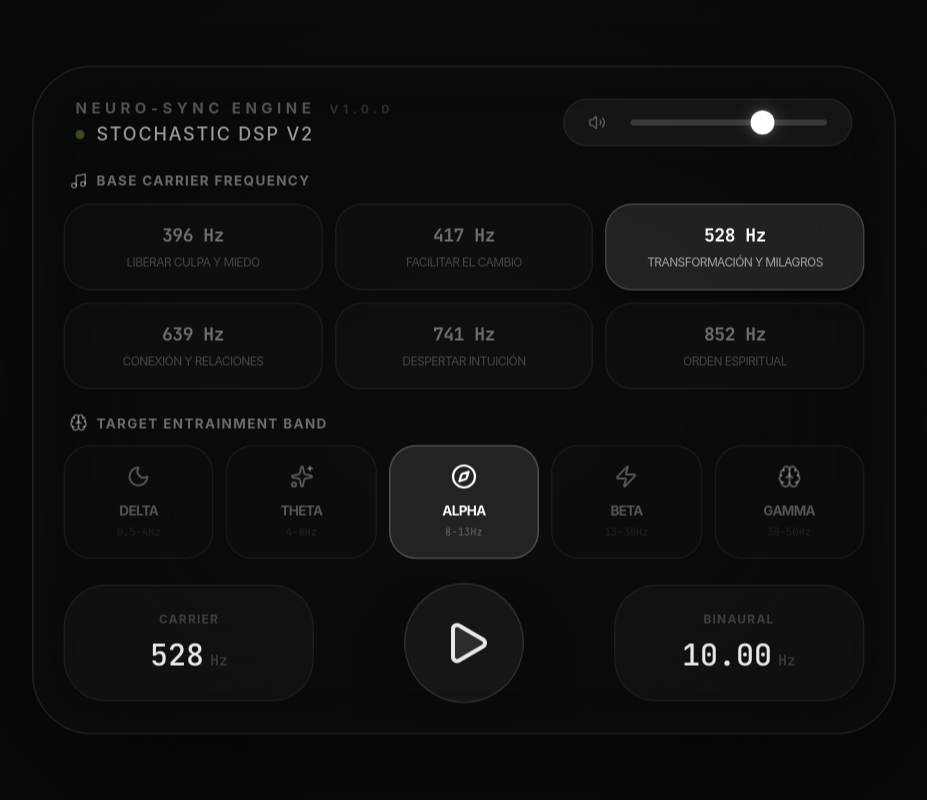
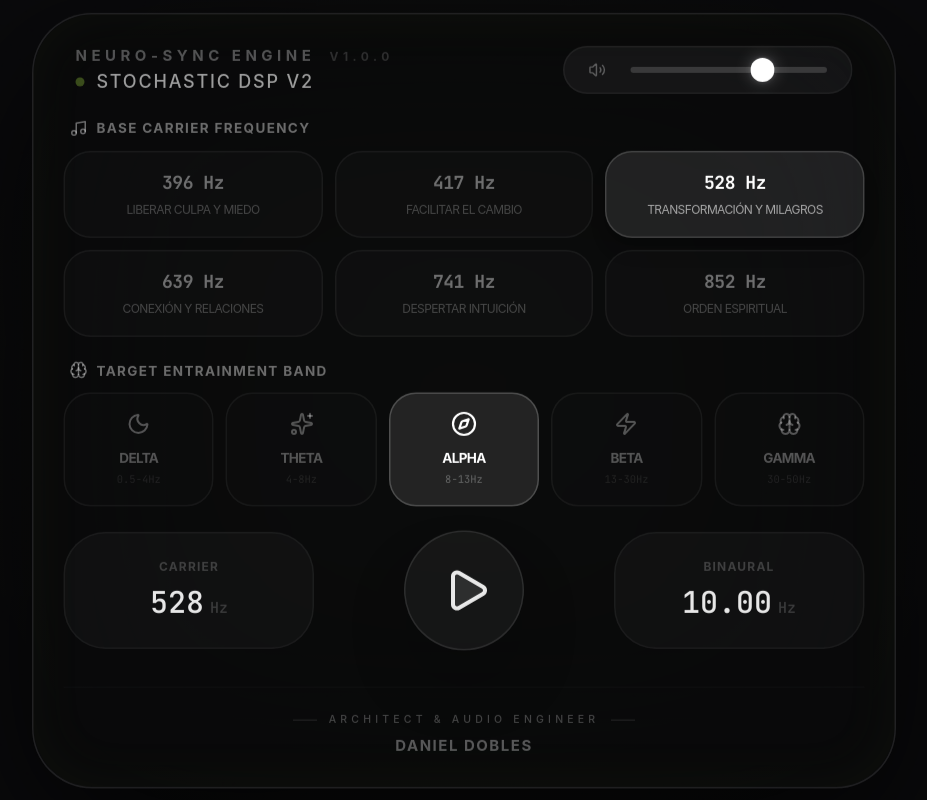
Before and after one commit to DanielDobles/Sonidos-Binaurales-Modulares, a Next.js app: page / in a window 1280 px wide. Shown: the whole page, without its empty margins (176-1103 px from the left). Built offline with nearby package versions, Linux system fonts and the light colour scheme.

Commit message:
feat: add creator and sound engineer credits to footer

```diff
--- a/components/BinauralBeatsApp.tsx
+++ b/components/BinauralBeatsApp.tsx
@@ -442,6 +442,16 @@ export default function BinauralBeatsApp() {
             </div>
           </div>
         </div>
+
+        {/* Creator Footer */}
+        <div className="mt-2 pt-4 border-t border-white/5 flex flex-col items-center gap-1 opacity-40 hover:opacity-80 transition-opacity duration-500">
+          <div className="flex items-center gap-2">
+            <div className="h-px w-4 bg-white/20" />
+            <span className="text-[7px] uppercase tracking-[0.4em] font-medium text-white/60">Architect & Audio Engineer</span>
+            <div className="h-px w-4 bg-white/20" />
+          </div>
+          <span className="text-[10px] font-bold tracking-widest uppercase text-white/80">Daniel Dobles</span>
+        </div>
       </motion.div>
     </Grainient>
   );
```
